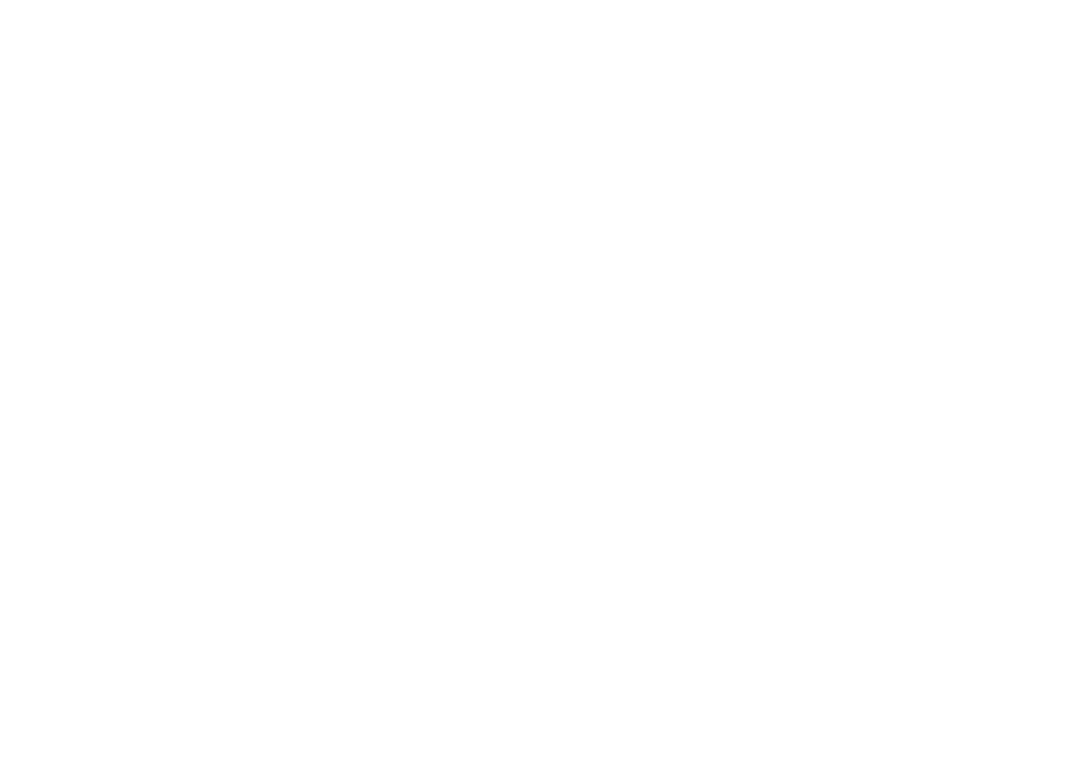
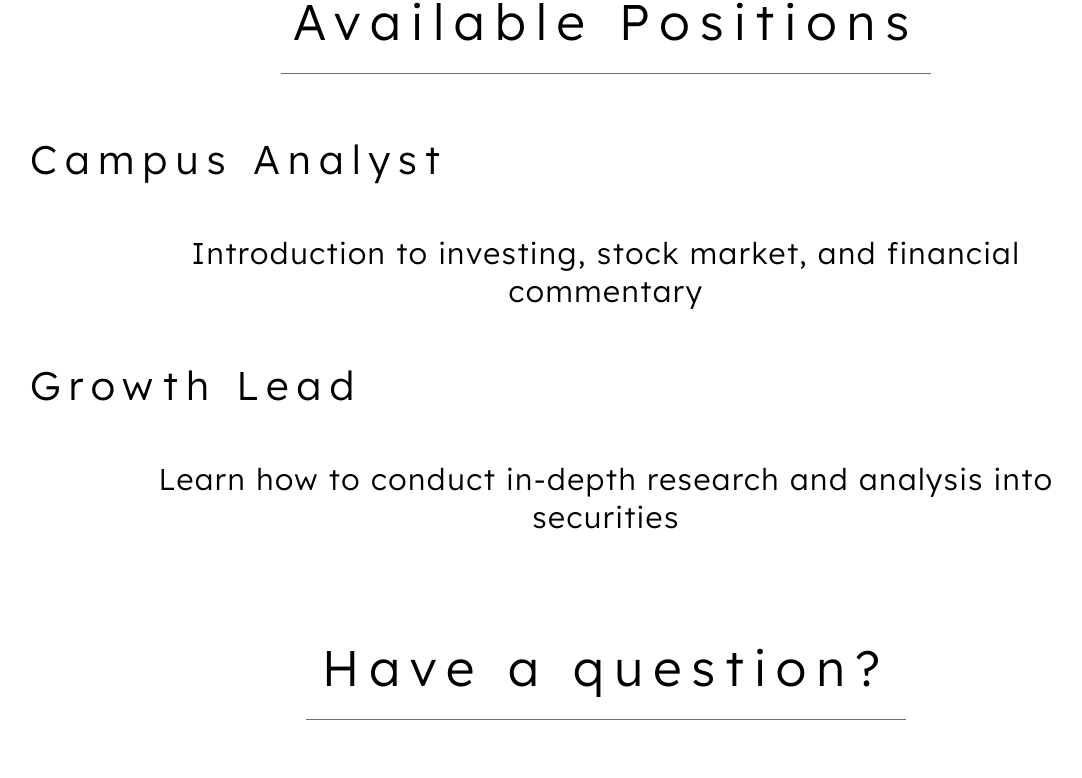
Before and after one commit to TechConnectedUCLA/ibr-frontend, a React (Create React App) app: page /joinus in a window 1280 px wide. Shown: the part 1272-2050 px from the top of the page, without its empty margins (34-1116 px from the left). Before the commit the page ends 1162 px from the top, so only its background shows below. Built offline with nearby package versions, Linux system fonts and the light colour scheme.

Commit message:
available positions section added

```diff
--- a/src/Pages/JoinUs.css
+++ b/src/Pages/JoinUs.css
@@ -31,6 +31,7 @@
     letter-spacing: 1.5px;
     font-size: 30px;
     line-height: 38px;
+    color: #323D4D;
 
     margin-left: 30px;
 }
@@ -70,6 +71,8 @@
     display: flex;
     flex-direction: row;
     align-items: center;
+
+    margin-bottom: 100px;
 }
 
 .container-card {
@@ -96,3 +99,59 @@
 .flex-end {
     align-self: flex-end;
 }
+
+.page-header {
+    font-family: 'Lexend-Regular';
+    letter-spacing: 10px;
+    font-size: 50px;
+    line-height: 63px;
+
+    border-bottom: 1px solid #707070;
+    margin-right: auto;
+    margin-left: auto;
+    margin-top: 100px;
+    margin-bottom: 60px;
+    padding-bottom: 20px;
+}
+
+.header-1 {
+    width: 650px;
+    height: 63px;
+}
+
+.header-2 {
+    width: 600px;
+    height: 63px;
+}
+
+.page-subtitle {
+    font-family: 'Lexend-Regular';
+    letter-spacing: 8px;
+    font-size: 40px;
+    line-height: 50px;
+
+    text-align: left;
+    margin-bottom: 50px;
+}
+
+.page-text {
+    font-family: 'Lexend-Regular';
+    letter-spacing: 1.5px;
+    font-size: 30px;
+    line-height: 38px;
+
+    text-align: center;
+    width: 988px;
+    margin-left: auto;
+    margin-right: auto;
+    margin-bottom: 50px;
+}
+
+.container-bothalf {
+    width: 90%;
+    max-width: 900px;
+    align-items: center;
+
+    margin-left: auto;
+    margin-right: auto;
+}
--- a/src/Pages/JoinUs.js
+++ b/src/Pages/JoinUs.js
@@ -5,6 +5,7 @@
 } from 'reactstrap';
 
 import royce from '../Assets/Royce.png'
+import operations_vp from '../Assets/Operations.png'
 
 function JoinUs() {
   return (
@@ -49,6 +50,20 @@
             </Card>
           </div>
         </div>
+
+        <div className="page-header header-1">Available Positions</div>
+
+        <div className="page-subtitle">Campus Analyst</div>
+        <div className="page-text">Introduction to investing, stock market, and financial commentary</div>
+
+        <div className="page-subtitle">Growth Lead</div>
+        <div className="page-text">Learn how to conduct in-depth research and analysis into securities</div>
+
+        <div className="page-header header-2">Have a question?</div>
+
+        <Card>
+          <CardImg src={operations_vp} alt="operations vp"></CardImg>
+        </Card>
       </div>
 
 
```
